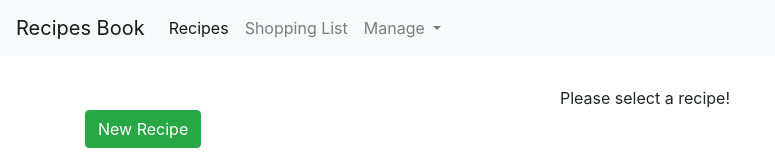
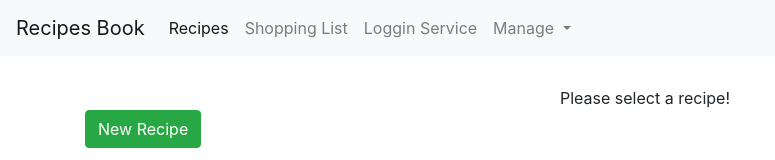
Before and after one commit to Sivar-Developer/Angular-Crash, an Angular app: page / in a window 1280 px wide. Shown: the top 160 px of the page, without its empty margins (0-775 px from the left). Built offline with nearby package versions, Linux system fonts and the light colour scheme.

Commit message:
Create a logging service

```diff
--- a/src/app/header/header.component.html
+++ b/src/app/header/header.component.html
@@ -11,6 +11,9 @@
         <li class="nav-item">
           <a class="nav-link" href="#" (click)="onSelect('shopping-list')">Shopping List</a>
         </li>
+        <li class="nav-item">
+          <a class="nav-link" href="#" (click)="onMain('What ever we pass to service')">Loggin Service</a>
+        </li>
         <li class="nav-item dropdown" appDropdown>
           <a class="nav-link dropdown-toggle" href="#" id="navbarDropdownMenuLink" data-toggle="dropdown" aria-haspopup="true" aria-expanded="false" role="button">
             Manage
--- a/src/app/header/header.component.ts
+++ b/src/app/header/header.component.ts
@@ -1,4 +1,5 @@
 import { Component, EventEmitter, Output } from '@angular/core';
+import { LoggingService } from '../logging.service';
 
 @Component({
   selector: 'app-header',
@@ -8,7 +9,13 @@ export class HeaderComponent {
 
   @Output() featureSelected = new EventEmitter<string>();
 
+
   onSelect(feature: string) {
     this.featureSelected.emit(feature);
   }
+
+  onMain(accountStatus: string) {
+    const service = new LoggingService;
+    service.logStatusChange(accountStatus);
+  }
 }
--- /dev/null
+++ b/src/app/logging.service.ts
@@ -0,0 +1,13 @@
+import { Injectable } from '@angular/core';
+
+@Injectable({
+  providedIn: 'root'
+})
+export class LoggingService {
+
+  constructor() { }
+
+  logStatusChange(status: string) {
+    console.log('A server status changed, new status ' + status);
+  }
+}
```
